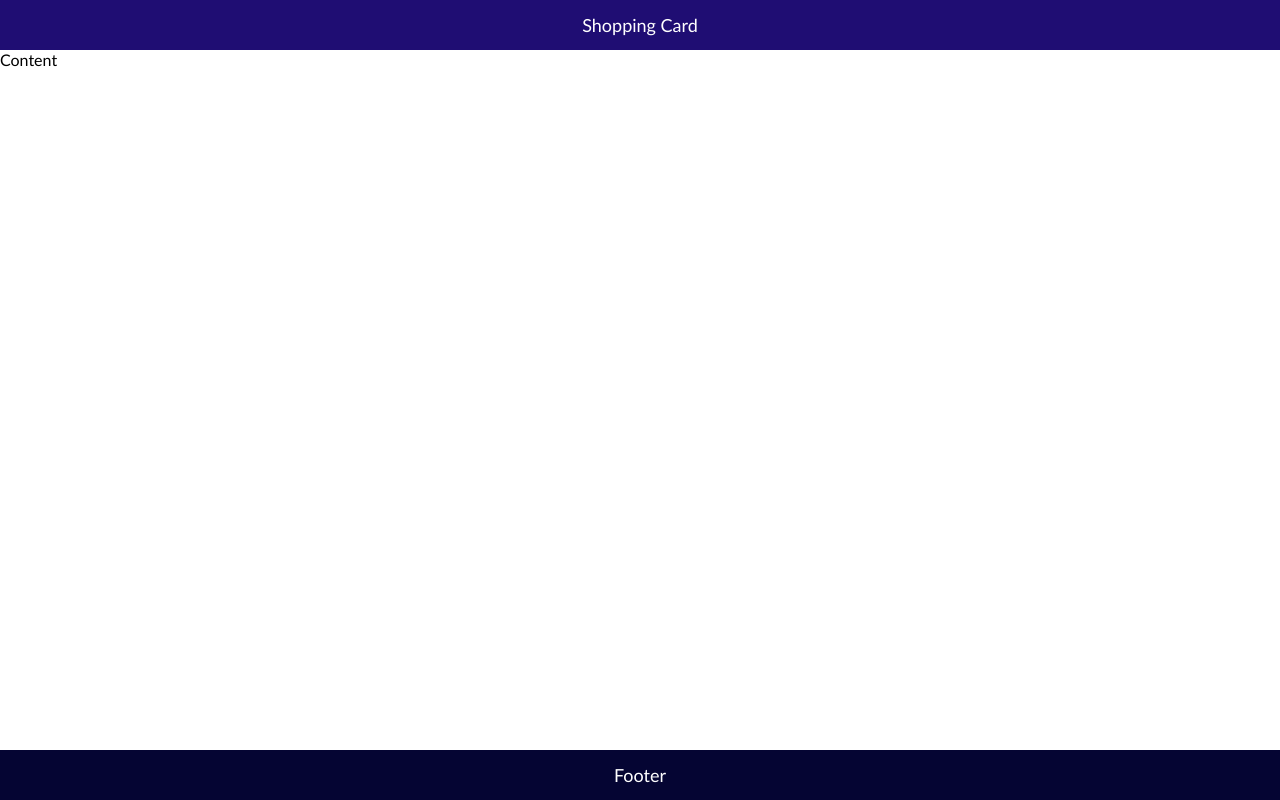
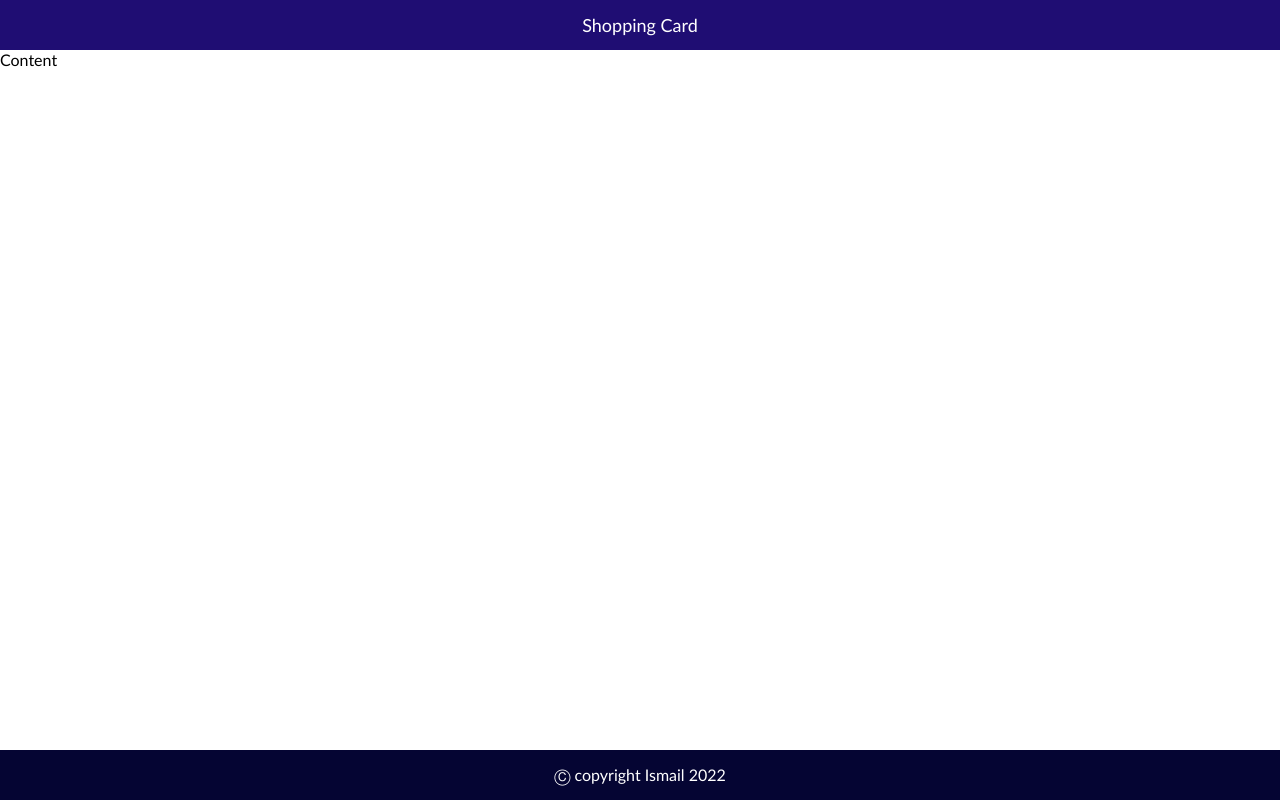
Before and after one commit to IsmailMohammedHassan/React-shopping-card, a React (Create React App) app in the folder client/: page / in a window 1280 px wide. Built offline with nearby package versions, Linux system fonts and the light colour scheme.

Commit message:
footer comp

```diff
--- a/client/package.json
+++ b/client/package.json
@@ -15,7 +15,7 @@
     "web-vitals": "^2.1.4"
   },
   "scripts": {
-    "sass": "gulp sass",
+    "sass": "gulp watch",
     "start": "react-scripts start",
     "build": "react-scripts build",
     "test": "react-scripts test",
--- a/client/src/App.js
+++ b/client/src/App.js
@@ -1,3 +1,4 @@
+import Footer from "./Components/Footer/Footer";
 import Header from "./Components/Header/Header";
 
 function App() {
@@ -5,7 +6,7 @@
     <div className="layout">
       <Header />
       <main>Content</main>
-      <footer>Footer</footer>
+      <Footer />
     </div>
   );
 }
--- /dev/null
+++ b/client/src/Components/Footer/Footer.jsx
@@ -0,0 +1,9 @@
+import React from 'react'
+import '../../css/Footer/Footer.css'
+
+export default function Footer() {
+  return (
+      <footer>&#x24B8; copyright Ismail 2022
+</footer>
+  )
+}
--- /dev/null
+++ b/client/src/Components/Footer/Footer.scss
@@ -0,0 +1,9 @@
+footer {
+  grid-area: footer;
+  background-color: hsl(240, 82%, 11%);
+  color: white;
+  display: flex;
+  justify-content: center;
+  align-items: center;
+  font-size: medium;
+}
--- /dev/null
+++ b/client/src/css/Footer/Footer.css
@@ -0,0 +1,9 @@
+footer {
+  grid-area: footer;
+  background-color: #050533;
+  color: white;
+  display: flex;
+  justify-content: center;
+  align-items: center;
+  font-size: medium;
+}
--- a/client/src/index.css
+++ b/client/src/index.css
@@ -18,12 +18,3 @@
 main {
   grid-area: main;
 }
-footer {
-  grid-area: footer;
-  background-color: hsl(240, 82%, 11%);
-  color: white;
-  display: flex;
-  justify-content: center;
-  align-items: center;
-  font-size: large;
-}
```
Also changed, not shown: client/gulpfile.js (+11 -2 lines).
